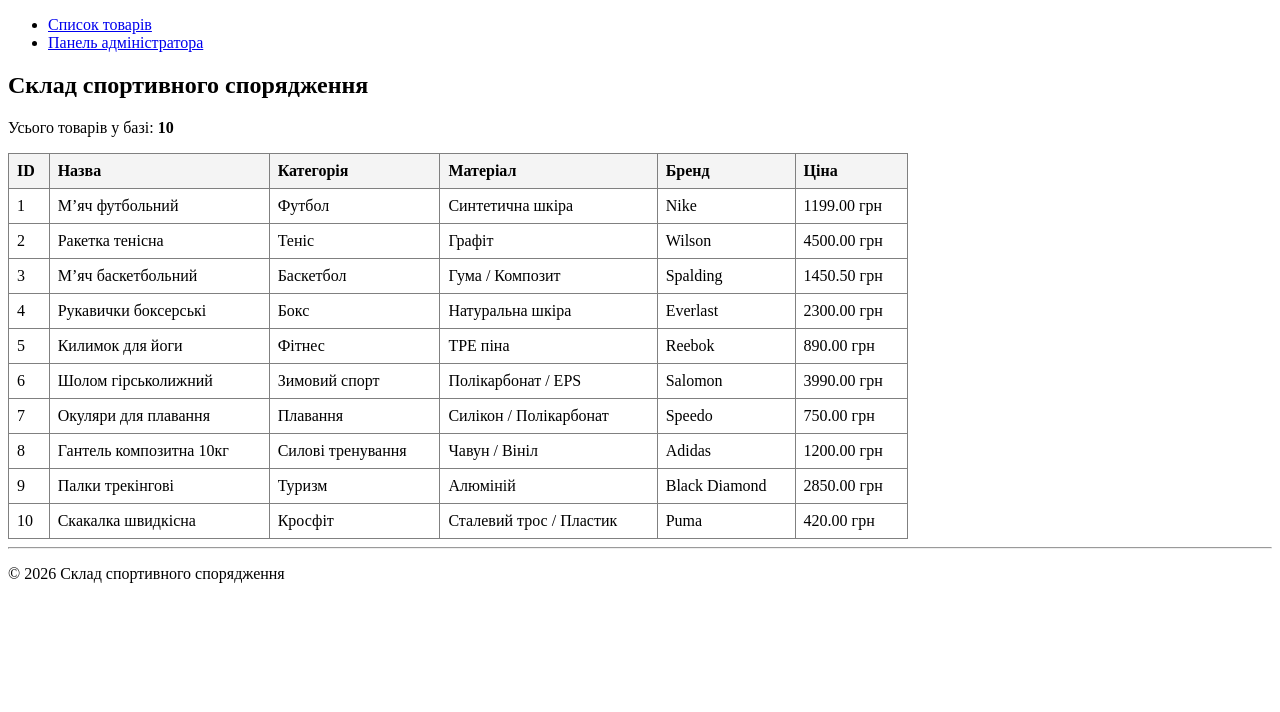
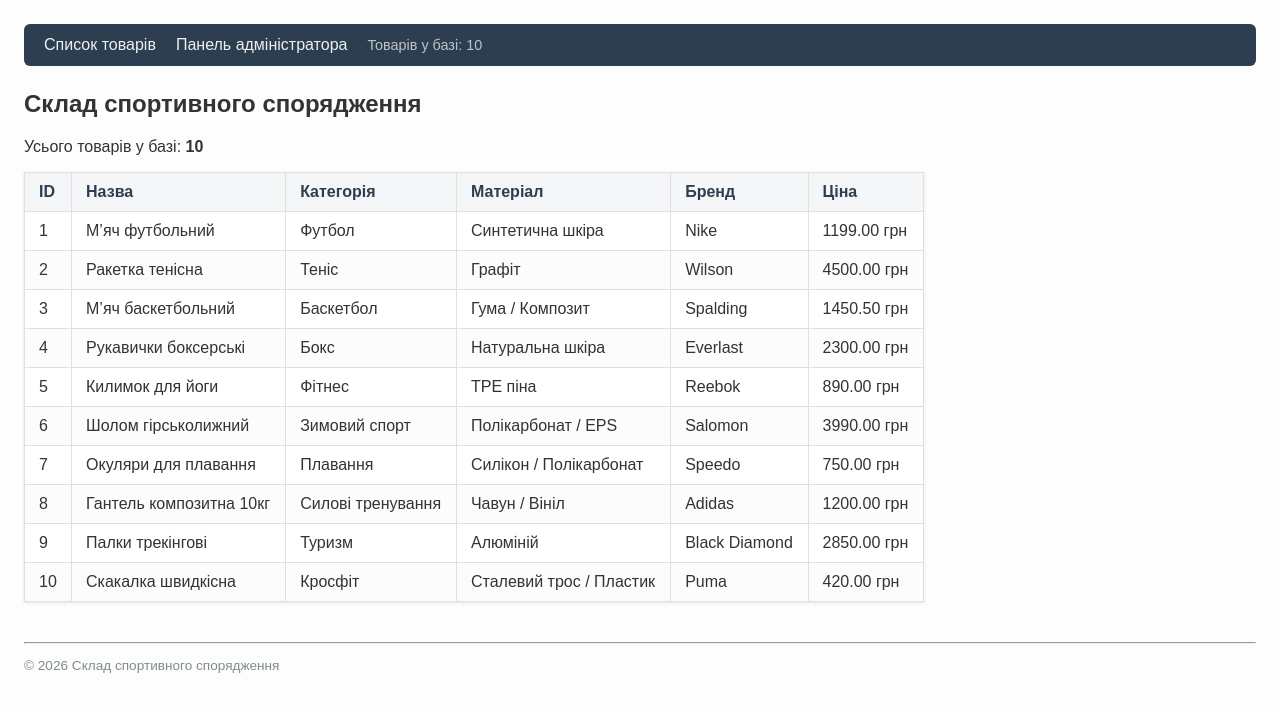
Before and after one commit to sixtymineworld/bosco-backend, a Django app: page /products/ in a window 1280 px wide. Shown: the top 712 px of the page. Run offline with Django 5.2, Linux system fonts and the light colour scheme; data comes from the database, SQL or seed files in the repository.

Commit message:
task 3 and 4

```diff
--- a/templates/base.html
+++ b/templates/base.html
@@ -1,9 +1,11 @@
+{% load static %}
 <!DOCTYPE html>
 <html lang="uk">
 <head>
     <meta charset="UTF-8">
     <meta name="viewport" content="width=device-width, initial-scale=1.0">
     <title>{% block title %}Склад{% endblock %}</title>
+    <link rel="stylesheet" href="{% static 'warehouse/css/style.css' %}">
 </head>
 <body>
     <header>
--- a/templates/partials/menu.html
+++ b/templates/partials/menu.html
@@ -1,6 +1,8 @@
+{% load warehouse_extras %}
 <nav class="main-nav">
     <ul>
         <li><a href="{% url 'products_list' %}">Список товарів</a></li>
         <li><a href="/admin/">Панель адміністратора</a></li>
+        <li><span>Товарів у базі: {% product_count %}</span></li>
     </ul>
 </nav>
--- /dev/null
+++ b/warehouse/static/warehouse/css/style.css
@@ -0,0 +1,80 @@
+/* Base styles */
+body {
+    font-family: Arial, sans-serif;
+    margin: 0;
+    padding: 24px;
+    background-color: #fdfdfd;
+    color: #333;
+}
+
+/* Navigation menu */
+.main-nav {
+    background-color: #2c3e50;
+    padding: 12px 20px;
+    border-radius: 6px;
+    margin-bottom: 24px;
+}
+
+.main-nav ul {
+    list-style: none;
+    margin: 0;
+    padding: 0;
+    display: flex;
+    gap: 20px;
+    align-items: center;
+}
+
+.main-nav a {
+    color: #ecf0f1;
+    text-decoration: none;
+    font-weight: 500;
+}
+
+.main-nav a:hover {
+    color: #3498db;
+    text-decoration: underline;
+}
+
+.main-nav span {
+    color: #bdc3c7;
+    margin-left: auto;
+    font-size: 0.9em;
+}
+
+/* Products table */
+.products-table {
+    border-collapse: collapse;
+    width: 100%;
+    max-width: 900px;
+    margin-top: 16px;
+    background-color: #fff;
+    box-shadow: 0 1px 3px rgba(0, 0, 0, 0.1);
+}
+
+.products-table th,
+.products-table td {
+    border: 1px solid #e0e0e0;
+    padding: 10px 14px;
+    text-align: left;
+}
+
+.products-table th {
+    background-color: #f4f6f8;
+    color: #2c3e50;
+    font-weight: 600;
+}
+
+.products-table tr:nth-child(even) {
+    background-color: #fcfcfc;
+}
+
+.products-table tr:hover {
+    background-color: #f1f7ff;
+}
+
+/* Footer */
+footer {
+    margin-top: 40px;
+    color: #7f8c8d;
+    font-size: 0.85em;
+}
--- a/warehouse/templates/warehouse/products.html
+++ b/warehouse/templates/warehouse/products.html
@@ -1,4 +1,5 @@
 {% extends "base.html" %}
+{% load warehouse_extras %}
 
 {% block title %}Склад: Спортивне спорядження{% endblock %}
 
@@ -8,9 +9,9 @@
 {% for product in products %}
     {% if forloop.first %}
     <p>Усього товарів у базі: <strong>{{ products|length }}</strong></p>
-    <table border="1" cellpadding="8" cellspacing="0" style="border-collapse: collapse; width: 100%; max-width: 900px;">
+    <table class="products-table">
         <thead>
-            <tr style="background-color: #f4f4f4; text-align: left;">
+            <tr>
                 <th>ID</th>
                 <th>Назва</th>
                 <th>Категорія</th>
@@ -27,7 +28,7 @@
                 <td>{{ product.category }}</td>
                 <td>{{ product.material }}</td>
                 <td>{{ product.brand }}</td>
-                <td>{{ product.price }} грн</td>
+                <td>{{ product.price|uah }}</td>
             </tr>
     {% if forloop.last %}
         </tbody>
--- /dev/null
+++ b/warehouse/templatetags/__init__.py
@@ -0,0 +1 @@
+# templatetags package
--- /dev/null
+++ b/warehouse/templatetags/warehouse_extras.py
@@ -0,0 +1,17 @@
+from django import template
+from warehouse.models import Product
+
+register = template.Library()
+
+
+@register.filter(name="uah")
+def uah(value):
+    try:
+        return f"{float(value):.2f} грн"
+    except (ValueError, TypeError):
+        return f"{value} грн"
+
+
+@register.simple_tag
+def product_count():
+    return Product.objects.count()
```
